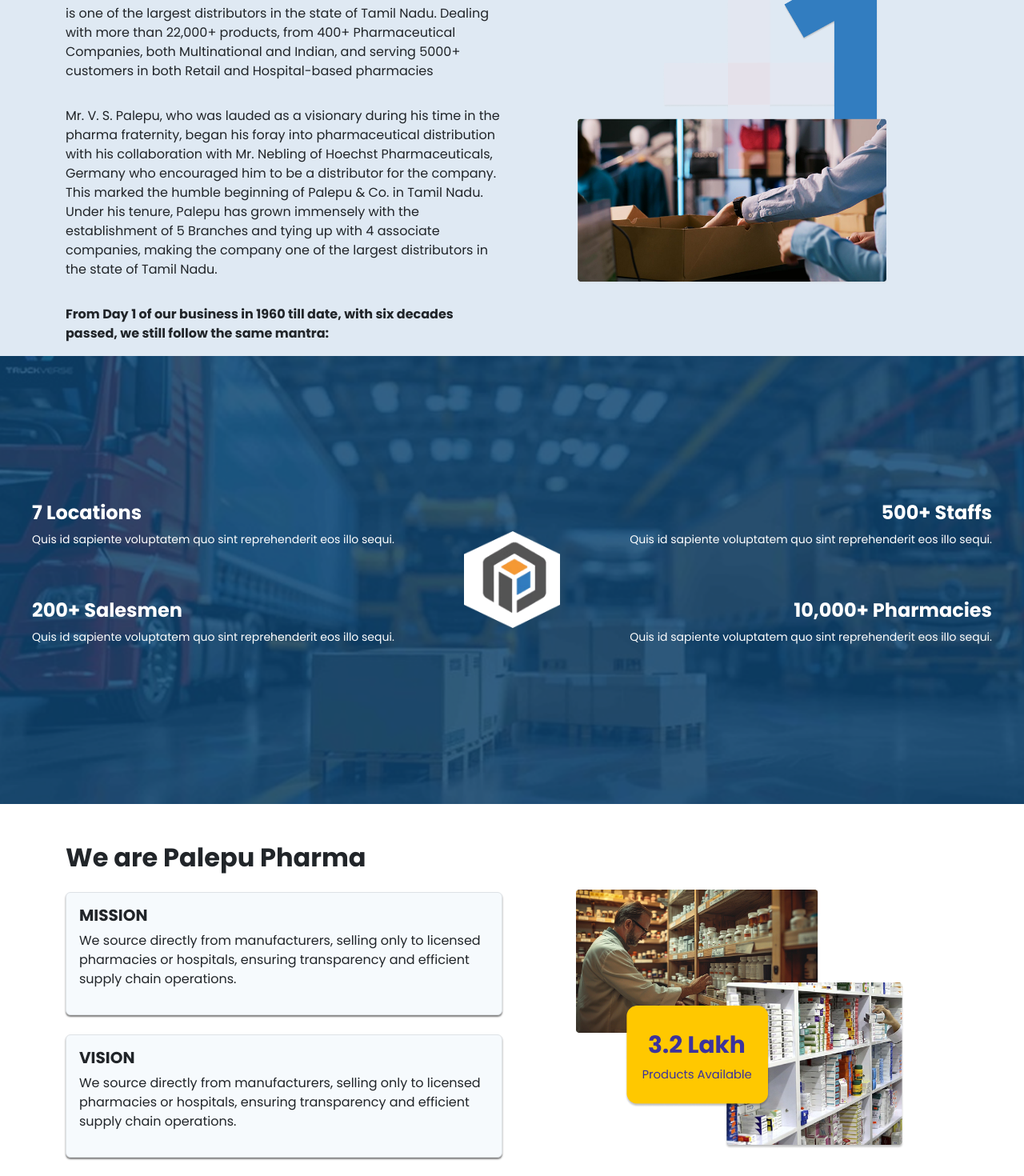
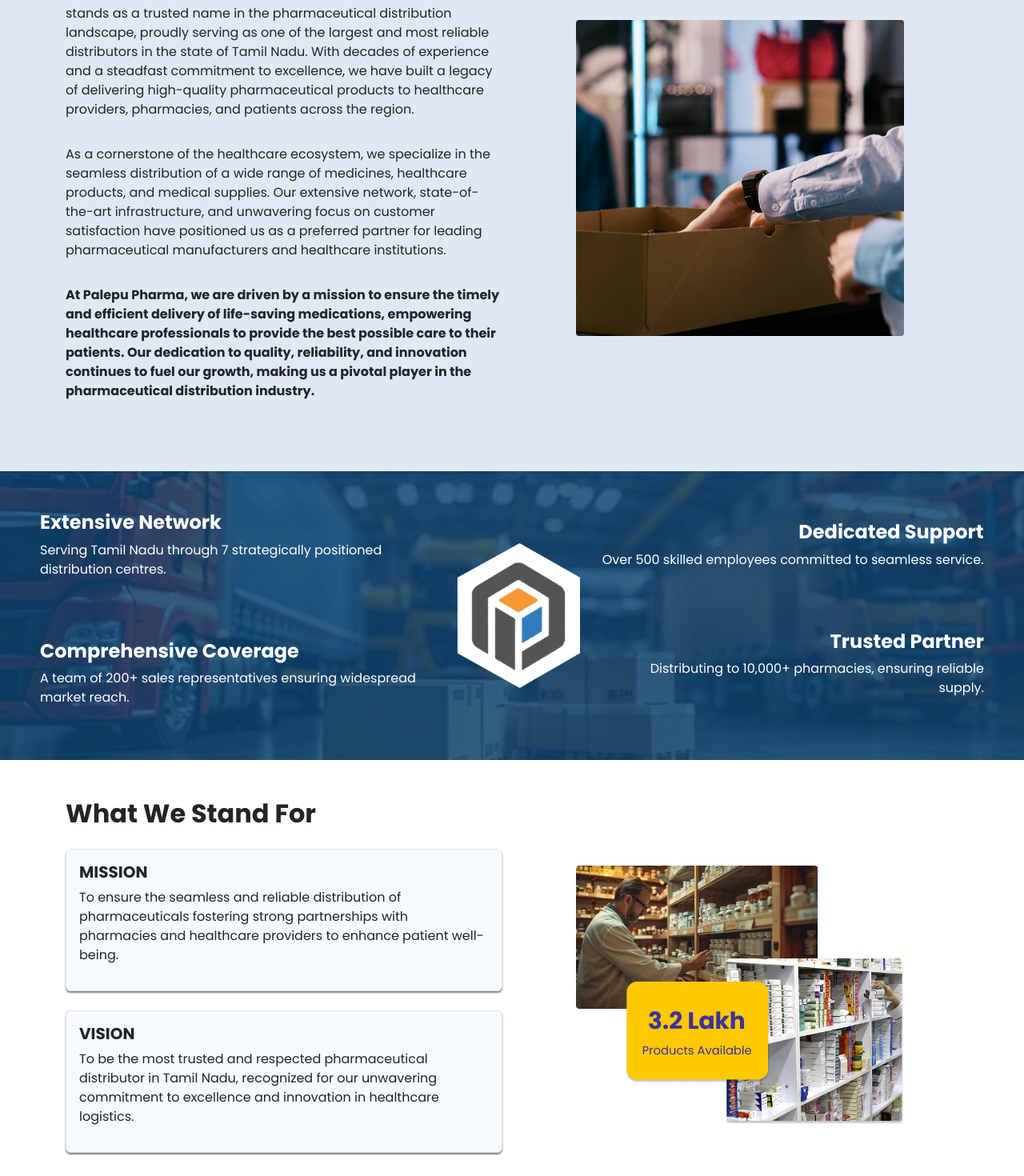
Before and after one commit to GoldenRoyceDesign/palepu, a React (Create React App) app: page / in a window 1280 px wide. Shown: the part 1040-2510 px from the top of the page at 80% size. Built offline with nearby package versions, Linux system fonts and the light colour scheme; the HTML template or start-up script is replaced by a standard one.

Commit message:
first commit

```diff
--- a/src/App.css
+++ b/src/App.css
@@ -142,11 +142,10 @@
 .stats-container {
   background: url("./assets/home-counter.png") center/cover no-repeat;
   width: 100%;
-  min-height: 70vh;
   display: flex;
   align-items: center;
   justify-content: center;
-  padding: 40px;
+  padding: 50px;
   text-align: center;
 }
 
@@ -162,11 +161,15 @@
 }
 
 .stats-container p{
-  font-size: 14px;
+  font-size: 16px;
+}
+
+.stats-container .sec-text{
+  gap: 60px;
 }
 
 .stats-container .center-logo {
-  width: 150px; /* Adjust based on your logo */
+  width: 200px; /* Adjust based on your logo */
   padding: 15px;
   border-radius: 10px;
 }
@@ -391,7 +394,7 @@
   color: white;
 }
 
-.manage-cont p{
+.manage-cont{
   letter-spacing: 10px;
   font-weight: 500;
 }
@@ -457,14 +460,19 @@
 
 .contact-form{
   background: #D4EBFF;
+  display: flex;
+  justify-content: center;
+  align-items: center;
 }
 
 .contact-form input{
   border: 1px solid #327DC0;
+  height: 50px;
 }
 
 .contact-form select{
   border: 1px solid #327DC0;
+  height: 50px;
 }
 
 .footer-info {
--- a/src/component/Testimonials.jsx
+++ b/src/component/Testimonials.jsx
@@ -69,7 +69,7 @@
           {testimonials.slice(index, index + itemsPerPage).map((testimonial) => (
             <motion.div
               key={testimonial.id}
-              className="col-12 mb-4"
+              className="col-12 col-md-6 mb-4"
               initial={{ opacity: 0, x: 50 }} // Start from right
               animate={{ opacity: 1, x: 0 }} // Fade in to position
               exit={{ opacity: 0, x: -50 }} // Exit to left
--- a/src/pages/Home.jsx
+++ b/src/pages/Home.jsx
@@ -26,24 +26,15 @@
       </section>
 
       <section style={{ background: '#dfe9f3' }} id='home'>
-        <div className='container about pt-5'>
+        <div className='container about pt-5 pb-5'>
           <div className='row'>
-            <div className='col-md-6 d-flex flex-column gap-3'>
+            <div className='col-md-6 d-flex flex-column gap-3 mb-4'>
               <h2 data-aos="fade-right"><strong>Palepu Pharma Distributors Private Limited</strong>
                 <span style={{ fontSize: '16px' }}> (formerly known as Palepu & Co.),</span> </h2>
-              <p data-aos="fade-right">is one of the largest distributors in the state of Tamil Nadu. Dealing with more
-                than 22,000+ products, from 400+ Pharmaceutical Companies, both
-                Multinational and Indian, and serving 5000+ customers in both Retail and
-                Hospital-based pharmacies</p>
+              <p data-aos="fade-right">stands as a trusted name in the pharmaceutical distribution landscape, proudly serving as one of the largest and most reliable distributors in the state of Tamil Nadu. With decades of experience and a steadfast commitment to excellence, we have built a legacy of delivering high-quality pharmaceutical products to healthcare providers, pharmacies, and patients across the region.</p>
               <p data-aos="fade-right">
-                Mr. V. S. Palepu, who was lauded as a visionary during his time in the pharma
-                fraternity, began his foray into pharmaceutical distribution with his collaboration
-                with Mr. Nebling of Hoechst Pharmaceuticals, Germany who encouraged him to
-                be a distributor for the company. This marked the humble beginning of Palepu &
-                Co. in Tamil Nadu. Under his tenure, Palepu has grown immensely with the
-                establishment of 5 Branches and tying up with 4 associate companies, making
-                the company one of the largest distributors in the state of Tamil Nadu.</p>
-              <p data-aos="fade-right"><strong>From Day 1 of our business in 1960 till date, with six decades passed, we still follow the same mantra:</strong></p>
+              As a cornerstone of the healthcare ecosystem, we specialize in the seamless distribution of a wide range of medicines, healthcare products, and medical supplies. Our extensive network, state-of-the-art infrastructure, and unwavering focus on customer satisfaction have positioned us as a preferred partner for leading pharmaceutical manufacturers and healthcare institutions.</p>
+              <p data-aos="fade-right"><strong>At Palepu Pharma, we are driven by a mission to ensure the timely and efficient delivery of life-saving medications, empowering healthcare professionals to provide the best possible care to their patients. Our dedication to quality, reliability, and innovation continues to fuel our growth, making us a pivotal player in the pharmaceutical distribution industry.</strong></p>
             </div>
             <div className='col-md-6 d-flex justify-content-center align-items-center' data-aos="fade-up">
               <img src={about} alt='about-image' className='img-fluid w-75' />
@@ -58,31 +49,31 @@
           <div className="content">
             <div className="row align-items-center">
               {/* Left Side */}
-              <div className="col-md-5 text-white text-start d-flex flex-column gap-5 sec-text" data-aos="zoom-in-down">
+              <div className="col-md-5 text-white text-start d-flex flex-column justify-content-center align-items-center sec-text" data-aos="zoom-in-down">
                 <div>
-                  <h4>7 Locations</h4>
-                  <p>Quis id sapiente voluptatem quo sint reprehenderit eos illo sequi.</p>
+                  <h4>Extensive Network</h4>
+                  <p>Serving Tamil Nadu through 7 strategically positioned distribution centres.</p>
                 </div>
                 <div>
-                  <h4>200+ Salesmen</h4>
-                  <p>Quis id sapiente voluptatem quo sint reprehenderit eos illo sequi.</p>
+                  <h4>Comprehensive Coverage</h4>
+                  <p>A team of 200+ sales representatives ensuring widespread market reach.</p>
                 </div>
               </div>
 
               {/* Center Logo */}
-              <div className="col-md-2 text-center" data-aos="zoom-in">
+              <div className="col-md-2 text-center d-flex flex-column justify-content-center align-items-center" data-aos="zoom-in">
                 <img src={centerlogo} alt="Company Logo" className="center-logo" />
               </div>
 
               {/* Right Side */}
-              <div className="col-md-5 text-white text-end d-flex flex-column gap-5 sec-text" data-aos="zoom-in-up">
+              <div className="col-md-5 text-white text-end d-flex flex-column justify-content-center align-items-center sec-text" data-aos="zoom-in-up">
                 <div>
-                  <h4>500+ Staffs</h4>
-                  <p>Quis id sapiente voluptatem quo sint reprehenderit eos illo sequi.</p>
+                  <h4>Dedicated Support</h4>
+                  <p>Over 500 skilled employees committed to seamless service.</p>
                 </div>
                 <div>
-                  <h4>10,000+ Pharmacies</h4>
-                  <p>Quis id sapiente voluptatem quo sint reprehenderit eos illo sequi.</p>
+                  <h4>Trusted Partner</h4>
+                  <p>Distributing to 10,000+ pharmacies, ensuring reliable supply.</p>
                 </div>
               </div>
             </div>
@@ -95,18 +86,14 @@
         <div className='container mt-5 mission'>
           <div className='row'>
             <div className='col-md-6 mb-4'>
-              <h2 data-aos="fade-right">We are Palepu Pharma</h2>
+              <h2 data-aos="fade-right">What We Stand For</h2>
               <div className='border rounded-2 p-3 mt-4 mb-4' data-aos="zoom-in-right">
                 <h5 className='fw-bold'>MISSION</h5>
-                <p>We source directly from manufacturers, selling only to
-                  licensed pharmacies or hospitals, ensuring transparency
-                  and efficient supply chain operations.</p>
+                <p>To ensure the seamless and reliable distribution of pharmaceuticals fostering strong partnerships with pharmacies and healthcare providers to enhance patient well-being.</p>
               </div>
               <div className='border rounded-2 p-3 mb-4' data-aos="zoom-in-right">
                 <h5 className='fw-bold'>VISION</h5>
-                <p>We source directly from manufacturers, selling only to
-                  licensed pharmacies or hospitals, ensuring transparency
-                  and efficient supply chain operations.</p>
+                <p>To be the most trusted and respected pharmaceutical distributor in Tamil Nadu, recognized for our unwavering commitment to excellence and innovation in healthcare logistics.</p>
               </div>
               {/* <div className='border rounded-2 p-3 mb-4'>
                 <h5>VALUES</h5>
@@ -132,13 +119,9 @@
 
 
       <section className='container mt-5 mb-5'>
-        <h1 className='text-center' data-aos="fade-right"><strong>Palepu Group Companies*</strong></h1>
+        <h1 className='text-center' data-aos="fade-right"><strong>Our Subsidiaries</strong></h1>
 
         <div className='mt-5'>
-
-          <div className='text-center mb-5'>
-            <p>Among Top 3 procurers for the largest 20 companies</p>
-          </div>
 
           <div className='row'>
             <div className='col-md-3 mb-4 p-4' data-aos="fade-up" id='partner'>
--- a/src/pages/Management.jsx
+++ b/src/pages/Management.jsx
@@ -8,22 +8,22 @@
 const Management = () => {
 
   useEffect(() => {
-      AOS.init({ duration: 1000, once: false });
-    }, []);
+    AOS.init({ duration: 1000, once: false });
+  }, []);
 
   return (
     <>
       <section>
-        <div className='management text-center'>
-          <h1 className='fw-bold' data-aos="zoom-in">AT PALEPU PHARMA,</h1>
+        <div className='management text-center manage-cont'>
+          <h1 className='fw-bold' data-aos="zoom-in">OUR MANAGEMENT</h1>
+        </div>
+
+        <div className='text-center mt-5' data-aos="fade-right">
+          <h1 className='mt-4 fw-bold'> Meet the People Behind <br></br>
+            Palepu Pharma</h1>
+          <h4 className='fw-bold mt-3' data-aos="zoom-in">AT PALEPU PHARMA,</h4>
           <p data-aos="zoom-out">EXCELLENCE STARTS AT THE TOP <br></br>
             and shows up in everything we do</p>
-        </div>
-
-        <div className='text-center mt-5 manage-cont' data-aos="fade-right">
-          <p>OUR MANAGEMENT</p>
-          <h3 className='mt-4 fw-bold'> Meet the People Behind <br></br>
-            PalepuPharma</h3>
         </div>
 
         <div className='container mt-5 mb-5 managing-director'>
--- a/src/pages/Weborder.jsx
+++ b/src/pages/Weborder.jsx
@@ -63,8 +63,8 @@
   return (
     <>
       <section>
-        <div className='weborder p-5'>
-          <h1 className='text-white'><strong>Orders Product Online</strong></h1>
+        <div className='weborder p-5 text-center d-flex justify-content-center align-items-center'>
+          <h1 className='text-white' data-aos="zoom-in"><strong>ORDER PRODUCT ONLINE</strong></h1>
         </div>
 
         <div className='container mt-5'>
@@ -115,6 +115,8 @@
                   Contact our staff and we’ll help you place your first online order at
                   the nearest branch.
                 </p>
+                <Link to='/contact'>
+                    <button className="btn-custom mt-3">Contact Us</button></Link>
               </div>
             </div>
 
@@ -130,8 +132,7 @@
                   <h5 className="fw-bold">"Your Trusted Online Pharmacy"</h5>
                   <hr></hr>
                   <h6 className="text-white">Quick, Easy, Reliable!</h6>
-                  <Link to='/contact'>
-                    <button className="btn-custom mt-4">Contact Us</button></Link>
+
                 </div>
               </div>
             </div>
```
Also changed, not shown: src/component/Chatbot.jsx (+0 -192 lines), src/component/Footer.jsx (+9 -7 lines), src/pages/Contact.jsx (+15 -16 lines), src/assets/about.png, src/assets/center-logo.png.
